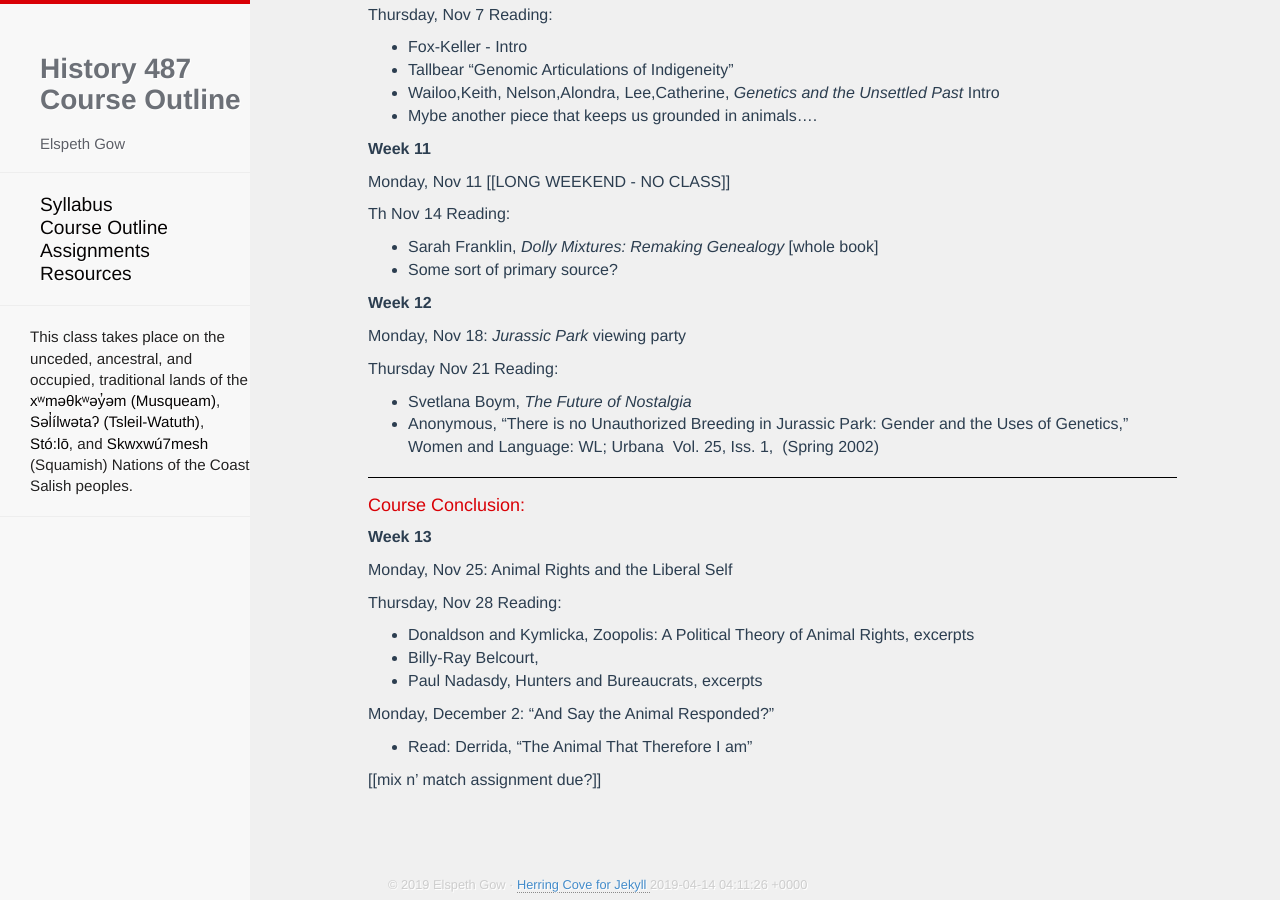
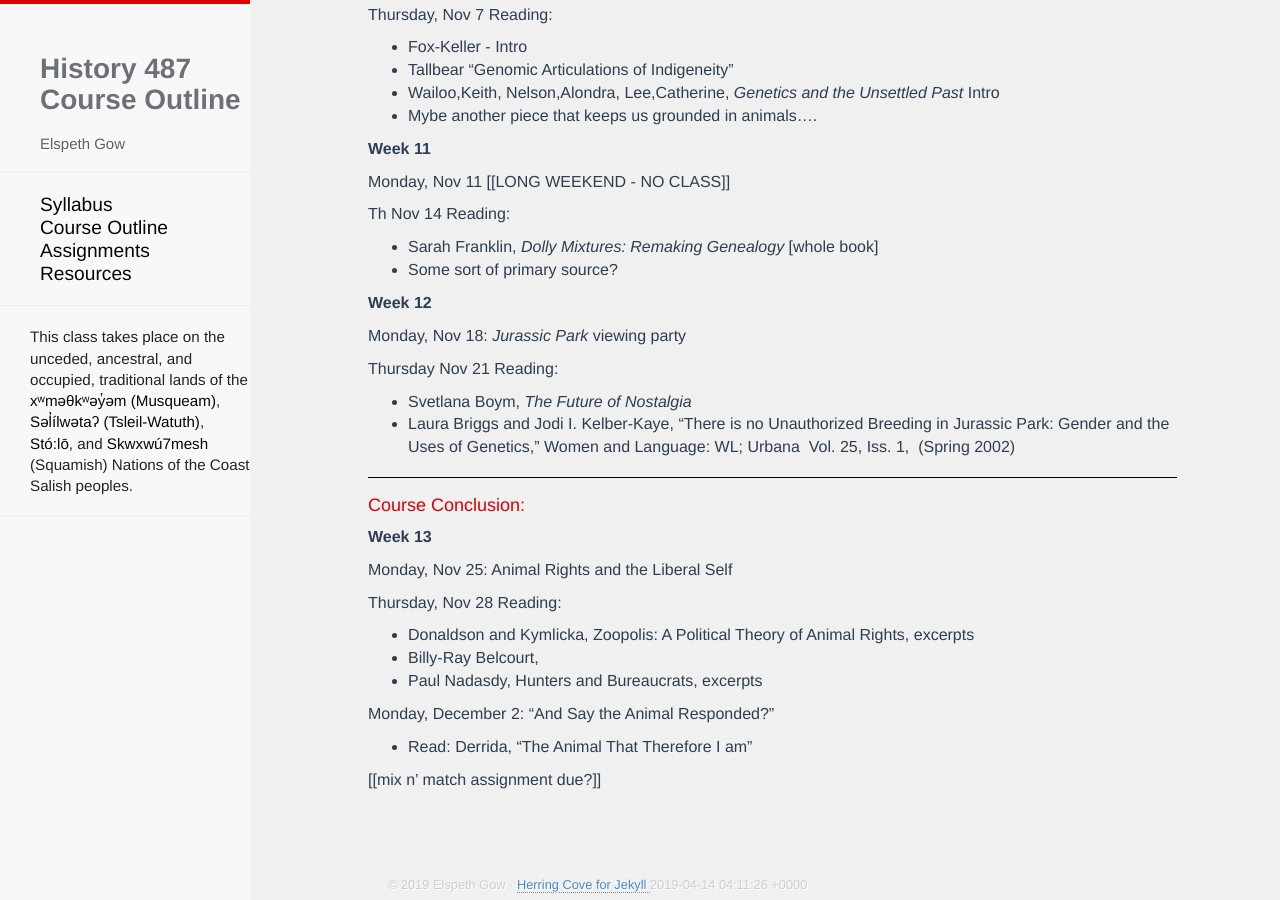
Before and after one commit to esgow/HIST487, a Jekyll site: the page built from outline.md, in a window 1280 px wide and 900 px high, scrolled down 2764 px. Built offline with Jekyll 4.4.1, drawn with Linux system fonts in a browser that asks for light colours; nearby versions of some CDN libraries; our own code applies the rules of GitHub Pages for plain Markdown files; Markdown is read by kramdown in place of the engine named in the settings.

Commit message:
Update outline.md

```diff
--- a/outline.md
+++ b/outline.md
@@ -167,7 +167,7 @@ Monday, Nov 18: <em class="u">*Jurassic Park* viewing party</em>
 
 Thursday Nov 21 Reading:
 *	Svetlana Boym, *The Future of Nostalgia*
-* Anonymous, “There is no Unauthorized Breeding in Jurassic Park: Gender and the Uses of Genetics,” Women and Language: WL; Urbana  Vol. 25, Iss. 1,  (Spring 2002)
+* Laura Briggs and Jodi I. Kelber-Kaye, “There is no Unauthorized Breeding in Jurassic Park: Gender and the Uses of Genetics,” Women and Language: WL; Urbana  Vol. 25, Iss. 1,  (Spring 2002)
 
 
 
```
